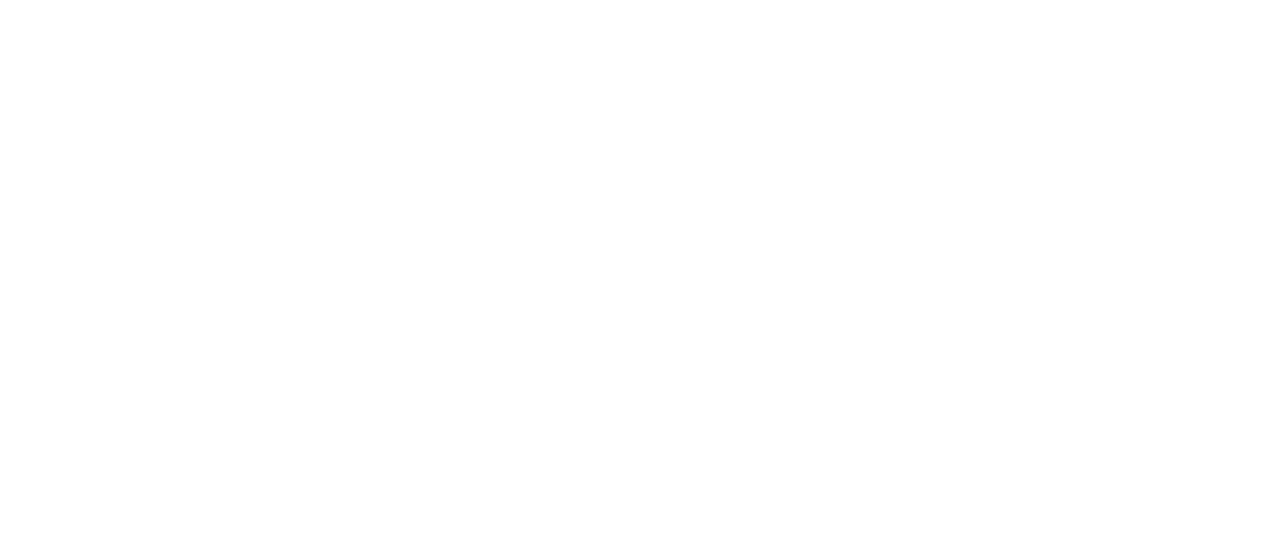
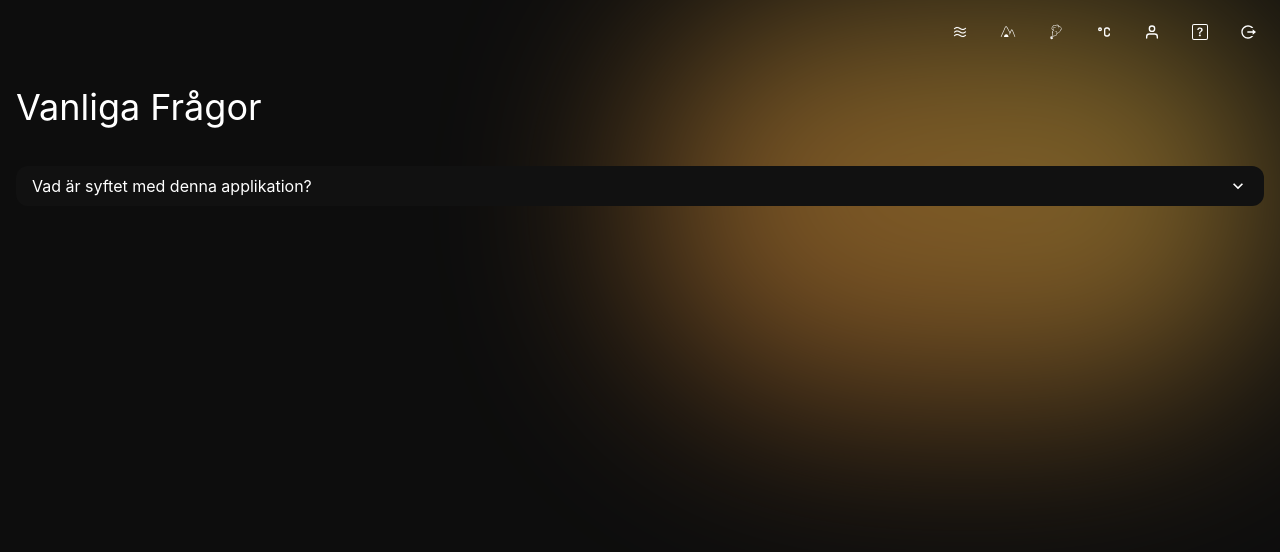
Before and after one commit to mlnb19/thegaiaalliance, a React (Vite) app: page /faq in a window 1280 px wide. Before the commit this address had no page. Shown: the top 552 px of the page. Built offline with nearby package versions, Linux system fonts and the light colour scheme.

Commit message:
Automatic commit before Assistant edits

```diff
--- a/src/App.jsx
+++ b/src/App.jsx
@@ -7,6 +7,9 @@ import Temperature from './pages/Temperature';
 import Co2 from './pages/Co2';
 import Glaciers from './pages/Glaciers';
 import Welcome from './pages/Welcome';
+import Profile from './pages/Profile';
+import Faq from './pages/Faq';
+import Logout from './pages/Logout';
 
 function App() {
   return (
@@ -18,6 +21,9 @@ function App() {
           <Route path="/temperature" element={<Temperature />} />
           <Route path="/co2" element={<Co2 />} />
           <Route path="/glaciers" element={<Glaciers />} />
+          <Route path="/profile" element={<Profile />} />
+          <Route path="/faq" element={<Faq />} />
+          <Route path="/logout" element={<Logout />} />
         </Routes>
       </Router>
     </ChakraProvider>
--- a/src/pages/Navbar.jsx
+++ b/src/pages/Navbar.jsx
@@ -1,11 +1,13 @@
 
 import React from 'react';
 import { Box, Flex, IconButton } from '@chakra-ui/react';
-import { FaBell, FaCog, FaUserCircle, FaQuestionCircle, FaSignOutAlt } from 'react-icons/fa';
 import { useNavigate } from 'react-router-dom';
 import { PiWaves } from "react-icons/pi";
 import { GiMountainCave, GiSmokeBomb } from "react-icons/gi";
 import { TbTemperatureCelsius } from "react-icons/tb";
+import { FiUser } from "react-icons/fi";
+import { RiLogoutCircleRLine } from "react-icons/ri";
+import { BsQuestionSquare } from "react-icons/bs";
 
 
 const Navbar = () => {
@@ -15,59 +17,67 @@ const Navbar = () => {
     <Box position="fixed" top="0" right="2" p={1} zIndex={10} marginTop={2} fontWeight={5} >
       <Flex gap={2}>
         <IconButton
-          icon={<Box as={PiWaves} size={24} strokeWidth={2} />}
+          icon={<Box as={PiWaves} size={16} strokeWidth={2} />}
           aria-label="Sea Levels"
           variant="ghost"
           color="white"
-          _hover={{ bg: 'whiteAlpha.200' }}
+          title="Klimatdata om havsnivåer"
+          _hover={{ bg: 'blue.300', color: 'black'}}
           onClick={() => navigate('/sealevels')}
         />
         <IconButton
-          icon={<Box as={GiMountainCave} size={24} />}
+          icon={<Box as={GiMountainCave} size={16} />}
           aria-label="Glacier"
           variant="ghost"
           color="white"
-          _hover={{ bg: 'whiteAlpha.200' }}
+          title="Klimatdata om glaciärer"
+          _hover={{ bg: 'cyan.300', color: 'black'}}
           onClick={() => navigate('/glaciers')}
         />
         <IconButton
-          icon={<Box as={GiSmokeBomb} size={24} />}
+          icon={<Box as={GiSmokeBomb} size={16} />}
           aria-label="Co2"
           variant="ghost"
           color="white"
-          _hover={{ bg: 'whiteAlpha.200' }}
+          title="Klimatdata om Co2-utsläpp"
+          _hover={{ bg: 'orange.300', color: 'black' }}
           onClick={() => navigate('/co2')}
         />
         <IconButton
-          icon={<Box as={TbTemperatureCelsius} size={24} strokeWidth={2} />}
+          icon={<Box as={TbTemperatureCelsius} size={16} strokeWidth={2} />}
           aria-label="Temperature"
           variant="ghost"
           color="white"
-          _hover={{ bg: 'whiteAlpha.200' }}
+          title="Klimatdata om tempereaturförändringar"
+          _hover={{ bg: 'red.300', color: 'black' }}
           onClick={() => navigate('/temperature')}
         />
         <IconButton
-          icon={<Box as={FaUserCircle} size={24} />}
+          icon={<Box as={FiUser} size={16} />}
           aria-label="Profile"
           variant="ghost"
           color="white"
-          _hover={{ bg: 'whiteAlpha.200' }}
+          title="Gå till profil"
+          _hover={{ bg: 'green.300', color: 'black' }}
           onClick={() => navigate('/profile')}
         />
         <IconButton
-          icon={<Box as={FaQuestionCircle} size={24} />}
+          icon={<Box as={BsQuestionSquare} size={16} />}
           aria-label="FAQ"
           variant="ghost"
           color="white"
-          _hover={{ bg: 'whiteAlpha.200' }}
+          title="Frågor och kontakt"
+          _hover={{ bg: 'green.300', color: 'black' }}
           onClick={() => navigate('/faq')}
         />
         <IconButton
-          icon={<Box as={FaSignOutAlt} size={24} />}
+          icon={<Box as={RiLogoutCircleRLine} size={16} />}
           aria-label="Logout"
+          alt="Logga ut"
           variant="ghost"
           color="white"
-          _hover={{ bg: 'whiteAlpha.200' }}
+          title="Logga ut"
+          _hover={{ bg: 'green.300', color: 'black' }}
           onClick={() => navigate('/logout')}
         />
       </Flex>
--- /dev/null
+++ b/src/pages/PopupModal.jsx
@@ -0,0 +1,43 @@
+import React from "react";
+import {
+  Modal,
+  ModalOverlay,
+  ModalContent,
+  ModalHeader,
+  ModalFooter,
+  ModalBody,
+  ModalCloseButton,
+  Button,
+  useDisclosure,
+} from "@chakra-ui/react";
+
+const PopupModal = () => {
+  const { isOpen, onOpen, onClose } = useDisclosure();
+
+  return (
+    <>
+      <Button onClick={onOpen} colorScheme="blue">
+        Open Popup
+      </Button>
+
+      <Modal isOpen={isOpen} onClose={onClose}>
+        <ModalOverlay />
+        <ModalContent>
+          <ModalHeader>Din titel här</ModalHeader>
+          <ModalCloseButton />
+          <ModalBody>
+            Här kan du skriva något innehåll eller lägga in en komponent.
+          </ModalBody>
+          <ModalFooter>
+            <Button colorScheme="blue" mr={3} onClick={onClose}>
+              Stäng
+            </Button>
+            <Button variant="ghost">Sekundär åtgärd</Button>
+          </ModalFooter>
+        </ModalContent>
+      </Modal>
+    </>
+  );
+};
+
+export default PopupModal;
--- a/src/pages/SeaLevels.jsx
+++ b/src/pages/SeaLevels.jsx
@@ -1,11 +1,11 @@
 import React, { useState } from 'react';
-import { Box, Container, Text, Grid, GridItem, Flex, Center, Image, Avatar, SimpleGrid, Modal, ModalOverlay, ModalContent, ModalCloseButton } from '@chakra-ui/react';
+import { Box, Container, Text, Grid, GridItem, Flex, Center, Image, Avatar, SimpleGrid, Modal, ModalOverlay, ModalContent, ModalCloseButton, Link } from '@chakra-ui/react';
 import Navbar from './Navbar';
 import { Liquid } from '@ant-design/plots';
 import { GiBrain, GiNotebook } from "react-icons/gi";
 import { FaRegUserCircle } from "react-icons/fa";
 import { AiOutlineLogout } from "react-icons/ai";
-import SeaLevelChart from './SeaLevelChart';
+import PopupModal from './PopupModal';
 
 
 
@@ -30,16 +30,17 @@ function Startpage() {
         <Grid templateColumns="repeat(12, 1fr)" gap={6} h="600px" >
           {/* Left Column - Major Feature */}
           <GridItem colSpan={5} >
-            <Box bg="#111" borderRadius="xl" p={8} h="100%" boxShadow="0px 4px 10px rgba(0, 0, 0, 0.5)">
-              <Text color="#ff6b6b" fontSize="sm">Insert some statistic</Text>
+            <Box bg="#111" borderRadius="xl" p={8} h="100%" boxShadow="3px 2px 7px rgba(61, 61, 61)"
+              border="0.5px">
+              <Text color="#ff6b6b" fontSize="sm">Havsnivån har ökat med 30% de senaste 10 åren</Text>
               <Text color="white" fontSize="4xl" fontWeight="bold" mt={2} mb={4}>
-                Insert major feature name
+                Höjda Havsnivåer
               </Text>
-              <Text color="gray.500" mb={8}>
-                Insert some statistic or metric name
+              <Text color="gray.300" mb={8}>
+                Den globala höjningen av havsnivåerna hotar miljontals människor med översvämningar, förlust av hem och ekosystem, och utgör ett allvarligt hot mot kustsamhällen och låglandsområden världen över.<br /><br />Visste du att du kan göra skillnad? <Link color='blue'>Klicka för att lära dig hur!</Link>
               </Text>
               <Box borderRadius="xl" overflow="hidden" mt="auto">
-                <Image src="/images/profile.png" alt="Feature preview" w="100%" />
+                <Image src="/images/Ocean.jpg" alt="Feature preview" w="100%" />
               </Box>
             </Box>
           </GridItem>
@@ -54,9 +55,9 @@ function Startpage() {
 
                             <Box bg="#0d0d0d" borderRadius="xl" p={8} boxShadow="0px 2px 7px rgba(61, 61, 61)" border="0.5px">
                 <Text color="white" fontSize="4xl" fontWeight="bold" mb={4}>
-                  Trusted by 500+ users
+                  Rising Sea Levels
                 </Text>
-                <Text color="gray.500">Don't take our word for it...</Text>
+                <Text color="gray.500">The global sea level rise threatens coastal communities worldwide</Text>
                 <Flex gap={2} mt={4}>
                   <Avatar size="md" src="/images/profile.png" />
                   <Avatar size="md" src="/images/profile.png" />
@@ -108,7 +109,7 @@ function Startpage() {
                     <FaRegUserCircle />
                   </Center>
                   <Center color="gray.400" fontSize="l" mt={4} fontFamily={'monospace'}>
-                    PROFIL
+                    LOREM IPSUM
                   </Center>
                 </Box>
                 <Box bg="#111" borderRadius="xl" p={6} boxShadow="0px 4px 10px rgba(0, 0, 0, 0.5)">
@@ -116,13 +117,15 @@ function Startpage() {
                     <AiOutlineLogout />
                   </Center>
                   <Center color="gray.400" fontSize="l" mt={4} fontFamily={'monospace'}>
-                    LOGGA UT
+                    LOREM IPSUM
                   </Center>
                 </Box>
               </SimpleGrid>
 
     {/* Percentage Display */}
     <Box
+      boxShadow="-1px 0px 7px rgba(61, 61, 61)"
+      border="0.5px"
       bg="#111"
       borderRadius="xl"
       p={8}
@@ -166,7 +169,7 @@ function Startpage() {
       >
         <ModalCloseButton color="white" zIndex="10" />
         <Box w="100%" h="100%" p={6}>
-          <SeaLevelChart />
+          <PopupModal />
         </Box>
       </ModalContent>
     </Modal>
```
Also changed, not shown: src/pages/Welcome.jsx (+20 -11 lines), public/images/Ocean.jpg (added).
